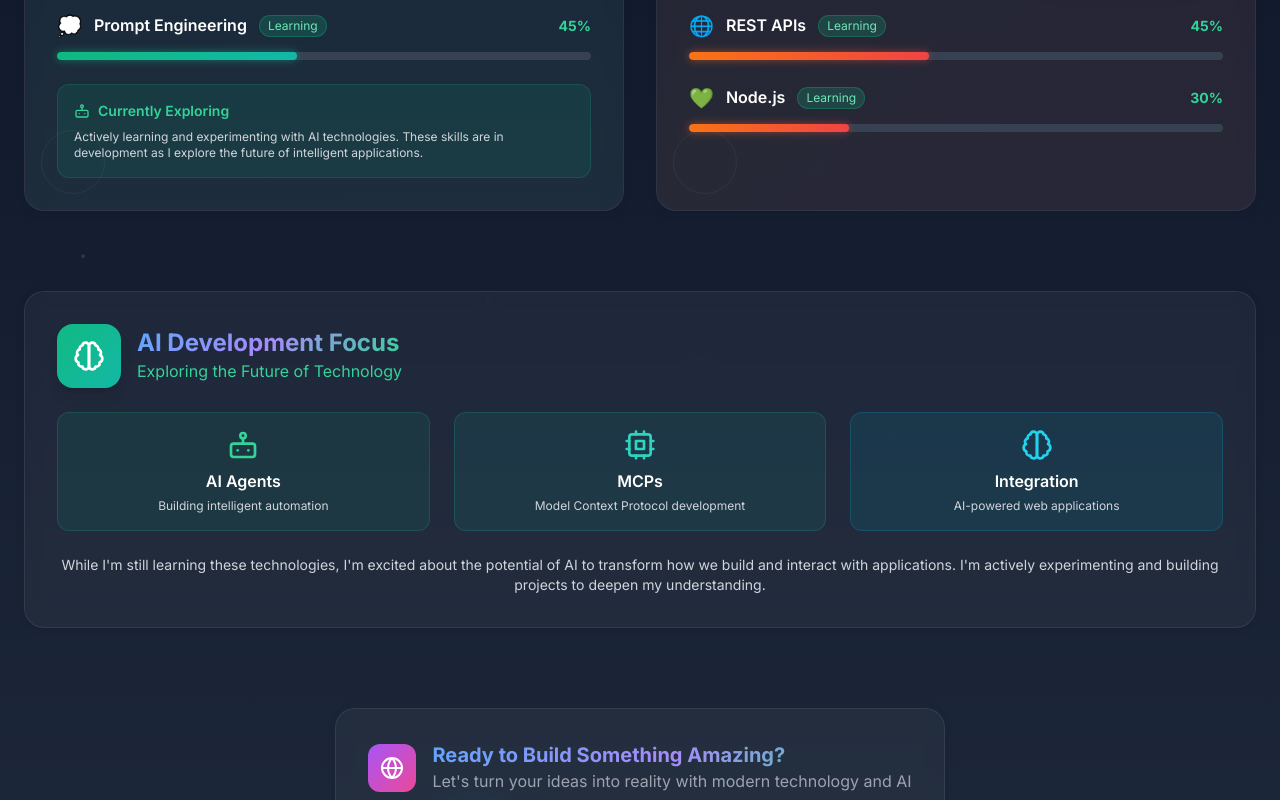
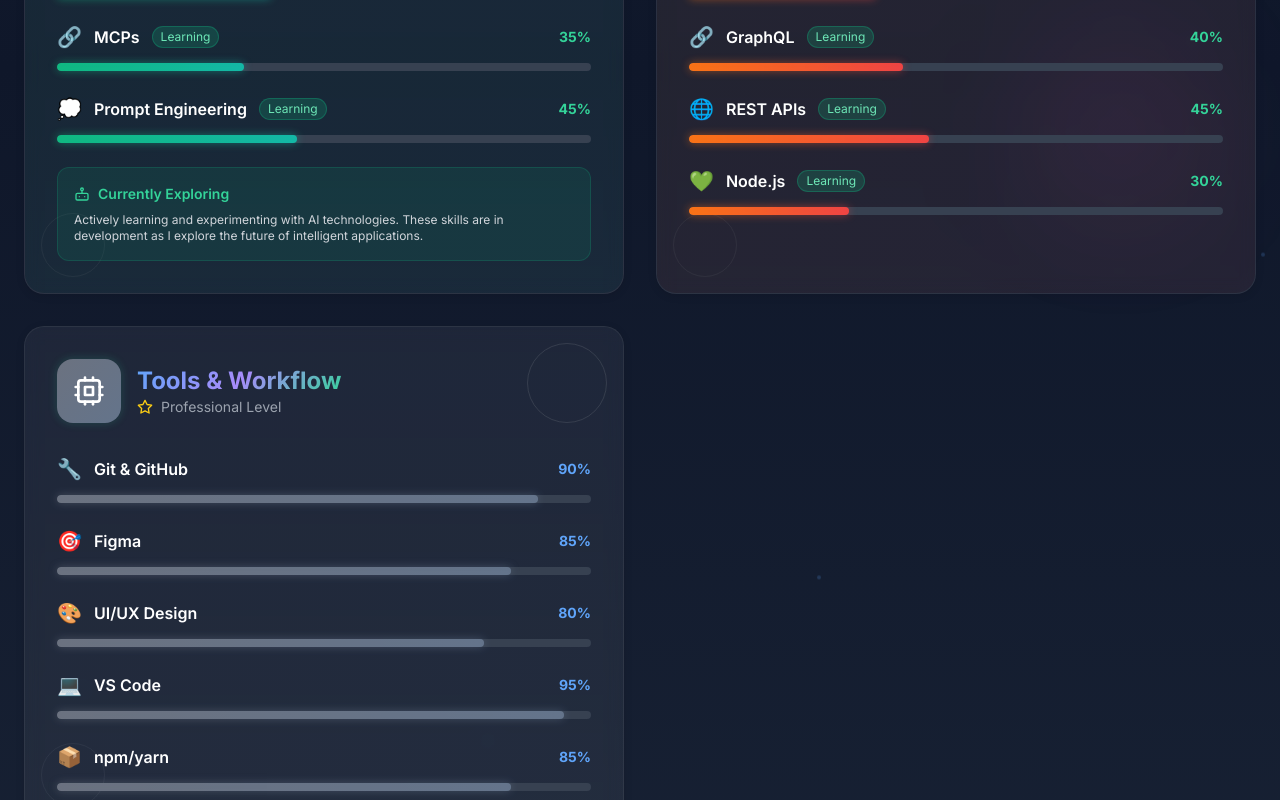
Before and after one commit to HudsonSalles/portfolio, a React (Vite) app: page / in a window 1280 px wide. Shown: the part 4560-5360 px from the top of the page. Built offline with nearby package versions, Linux system fonts and the light colour scheme.

Commit message:
Add Tools & Workflow category to Skills component and update tech stack

```diff
--- a/src/components/Skills.tsx
+++ b/src/components/Skills.tsx
@@ -95,6 +95,19 @@
         { name: "Node.js", level: 30, icon: "💚" },
       ],
     },
+    {
+      category: "Tools & Workflow",
+      icon: Cpu,
+      color: "from-gray-500 to-slate-500",
+      glow: "glow-accent",
+      skills: [
+        { name: "Git & GitHub", level: 90, icon: "🔧" },
+        { name: "Figma", level: 85, icon: "🎯" },
+        { name: "UI/UX Design", level: 80, icon: "🎨" },
+        { name: "VS Code", level: 95, icon: "💻" },
+        { name: "npm/yarn", level: 85, icon: "📦" },
+      ],
+    },
   ];
 
   const techStack = [
@@ -105,7 +118,9 @@
     { name: "Tailwind", icon: "🎨", category: "Styling" },
     { name: "AWS", icon: "☁️", category: "Cloud" },
     { name: "GraphQL", icon: "🔗", category: "API" },
+    { name: "Git", icon: "🔧", category: "Version Control" },
     { name: "Figma", icon: "🎯", category: "Design" },
+    { name: "UI/UX", icon: "🎨", category: "Design" },
     { name: "AI Agents", icon: "🤖", category: "AI", isNew: true },
     { name: "MCPs", icon: "🔗", category: "AI", isNew: true },
   ];
```
